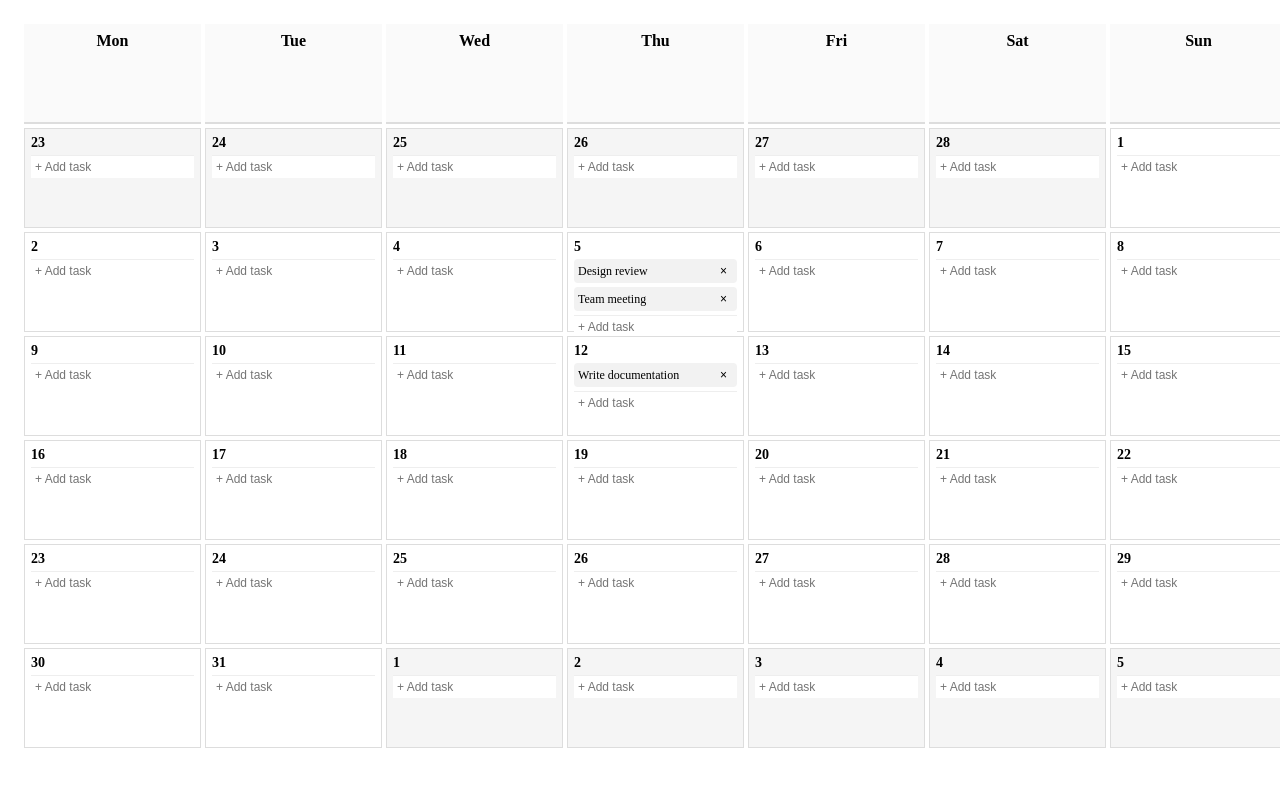
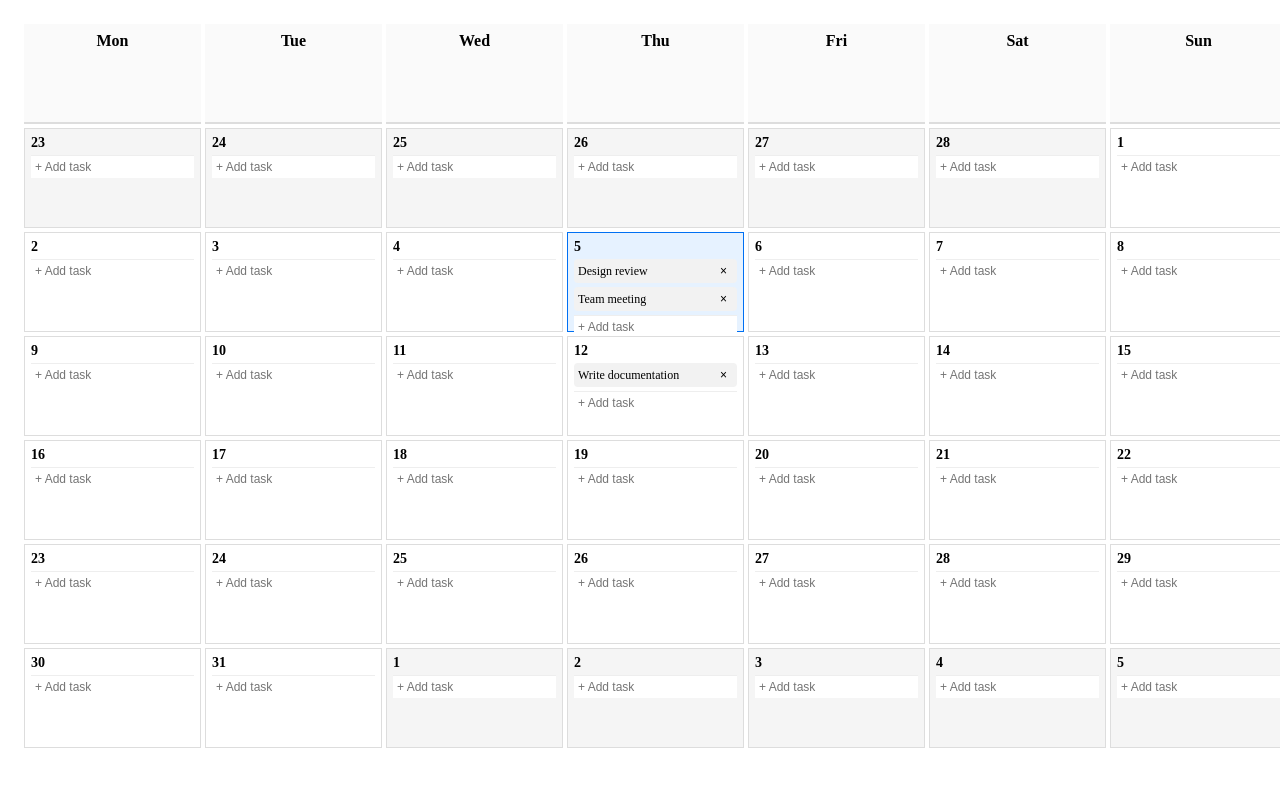
Before and after one commit to muvik-dev/calendar-app, a React (Vite) app: page / in a window 1280 px wide. Shown: the top 786 px of the page. Built offline with nearby package versions, Linux system fonts and the light colour scheme.

Commit message:
Added logic for displaying more than 2 tasks in calendar cell

```diff
--- a/src/widgets/calendar-grid/CalendarGrid.styles.ts
+++ b/src/widgets/calendar-grid/CalendarGrid.styles.ts
@@ -1,11 +1,15 @@
 import styled from "@emotion/styled"
 
 export const CalendarContainer = styled.div`
+    position: relative;
+    padding: 16px;
+`
+
+export const CalendarGridWrapper = styled.div`
     display: grid;
     grid-template-columns: repeat(7, 1fr);
     grid-auto-rows: 100px;
     gap: 4px;
-    padding: 16px;
 `
 
 export const WeekHeaderCell = styled.div`
@@ -16,13 +20,17 @@ export const WeekHeaderCell = styled.div`
     border-bottom: 2px solid #ddd;
 `
 
-export const DayCell = styled.div<{ $isCurrentMonth: boolean }>`
-    border: 1px solid #ddd;
-    padding: 6px;
+export const SidePanel = styled.div`
+    position: fixed;
+    top: 0;
+    right: 0;
+    bottom: 0;
+    width: 320px;
+    padding: 16px;
     display: flex;
     flex-direction: column;
-    gap: 4px;
-
-    background-color: ${({ $isCurrentMonth }) =>
-            $isCurrentMonth ? "#ffffff" : "#f5f5f5"};
+    gap: 8px;
+    background: #fafafa;
+    box-shadow: -2px 0 8px rgba(0, 0, 0, 0.1);
+    z-index: 1001;
 `
--- a/src/widgets/calendar-grid/CalendarGrid.tsx
+++ b/src/widgets/calendar-grid/CalendarGrid.tsx
@@ -1,10 +1,17 @@
 import { generateCalendarDays } from "@/domain/calendar/generateCalendarDays"
 import { WEEK_DAYS } from "@/domain/date/week.constants"
-import { CalendarContainer, WeekHeaderCell } from "./CalendarGrid.styles"
+import {
+    CalendarContainer,
+    CalendarGridWrapper,
+    SidePanel,
+    WeekHeaderCell,
+} from "./CalendarGrid.styles"
 import { useTaskStore } from "@/store/task/useTaskStore"
 import type { Task } from "@/domain/task/task.types"
 import { DayCell } from "./DayCell"
-import {useState} from "react";
+import { useMemo, useRef, useState } from "react"
+import type { DateKey } from "@/domain/types/date"
+import { DayTaskList } from "./DayTaskList"
 
 interface Props {
     year: number
@@ -60,11 +67,30 @@ export function CalendarGrid({ year, month }: Props) {
 
     const { tasks, dispatch } = useTaskStore(initialTasks)
     const [draggedTaskId, setDraggedTaskId] = useState<string | null>(null)
+    const [selectedDate, setSelectedDate] = useState<DateKey | null>(null)
+    const sidePanelRef = useRef<HTMLDivElement | null>(null)
 
     const tasksByDate = groupTasksByDate(tasks)
 
+    const selectedDayTasks = useMemo(
+        () => (selectedDate ? tasksByDate.get(selectedDate) ?? [] : []),
+        [selectedDate, tasksByDate]
+    )
+
+    const todayKey: DateKey = new Date().toISOString().slice(0, 10) as DateKey
+
+    function handleContainerClick(event: React.MouseEvent<HTMLDivElement>) {
+        if (!selectedDate) return
+        if (!sidePanelRef.current) return
+
+        if (!sidePanelRef.current.contains(event.target as Node)) {
+            setSelectedDate(null)
+        }
+    }
+
     return (
-        <CalendarContainer>
+        <CalendarContainer onClickCapture={handleContainerClick}>
+            <CalendarGridWrapper>
                 {WEEK_DAYS.map((day) => (
                     <WeekHeaderCell key={day}>{day}</WeekHeaderCell>
                 ))}
@@ -78,8 +104,45 @@ export function CalendarGrid({ year, month }: Props) {
                         dispatch={dispatch}
                         draggedTaskId={draggedTaskId}
                         setDraggedTaskId={setDraggedTaskId}
+                        onShowAllTasks={(date) => setSelectedDate(date)}
+                        isToday={day.date === todayKey}
                     />
                 ))}
+            </CalendarGridWrapper>
+
+            {selectedDate && (
+                <SidePanel ref={sidePanelRef}>
+                    <div
+                        style={{
+                            display: "flex",
+                            justifyContent: "space-between",
+                            alignItems: "center",
+                        }}
+                    >
+                        <h3>Tasks for {selectedDate}</h3>
+                        <button
+                            type="button"
+                            onClick={() => setSelectedDate(null)}
+                            style={{
+                                border: "none",
+                                background: "transparent",
+                                cursor: "pointer",
+                                fontSize: "16px",
+                            }}
+                        >
+                            ×
+                        </button>
+                    </div>
+                    <DayTaskList
+                        date={selectedDate}
+                        tasks={selectedDayTasks}
+                        dispatch={dispatch}
+                        draggedTaskId={draggedTaskId}
+                        setDraggedTaskId={setDraggedTaskId}
+                        showHeader={false}
+                    />
+                </SidePanel>
+            )}
         </CalendarContainer>
     )
 }
--- a/src/widgets/calendar-grid/DayCell.tsx
+++ b/src/widgets/calendar-grid/DayCell.tsx
@@ -1,10 +1,8 @@
-import { useState } from "react"
 import styled from "@emotion/styled"
-import { getDayNumber } from "@/domain/date/format.utils"
 import type { DateKey } from "@/domain/types/date"
 import type { Task } from "@/domain/task/task.types"
 import type { TaskAction } from "@/store/task/task.actions"
-import { TaskItem } from "@/components/task/TaskItem"
+import { DayTaskList } from "./DayTaskList"
 
 interface Props {
     date: DateKey
@@ -14,6 +12,8 @@ interface Props {
 
     draggedTaskId: string | null
     setDraggedTaskId: (id: string | null) => void
+    onShowAllTasks: (date: DateKey) => void
+    isToday: boolean
 }
 
 export function DayCell({
@@ -23,28 +23,17 @@ export function DayCell({
     dispatch,
     draggedTaskId,
     setDraggedTaskId,
+    onShowAllTasks,
+    isToday,
 }: Props) {
-    const [title, setTitle] = useState("")
-
-    function handleAddTask() {
-        if (!title.trim()) return
-
-        const newTask: Task = {
-            id: crypto.randomUUID(),
-            title: title.trim(),
-            date,
-            order: tasks.length,
-            createdAt: Date.now(),
-            updatedAt: Date.now(),
-        }
-
-        dispatch({ type: "ADD_TASK", payload: newTask })
-        setTitle("")
-    }
-
-    function handleDropOnDayEnd() {
+    return (
+        <Container
+            $isCurrentMonth={isCurrentMonth}
+            $isToday={isToday}
+            onDragOver={(e) => e.preventDefault()}
+            onDrop={(e) => {
+                e.preventDefault()
                 if (!draggedTaskId) return
-
                 const isSameDay = tasks.some((t) => t.id === draggedTaskId)
 
                 if (isSameDay) {
@@ -67,93 +56,32 @@ export function DayCell({
                 }
 
                 setDraggedTaskId(null)
-    }
-
-    function handleDropOnTask(targetOrder: number) {
-        if (!draggedTaskId) return
-
-        const draggedTask = tasks.find((t) => t.id === draggedTaskId)
-
-        if (draggedTask && draggedTask.date === date) {
-            dispatch({
-                type: "REORDER_TASK",
-                payload: {
-                    id: draggedTaskId,
-                    newOrder: targetOrder,
-                },
-            })
-        } else {
-            dispatch({
-                type: "MOVE_TASK",
-                payload: {
-                    id: draggedTaskId,
-                    toDate: date,
-                    newOrder: targetOrder,
-                },
-            })
-        }
-
-        setDraggedTaskId(null)
-    }
-
-    return (
-        <Container
-            $isCurrentMonth={isCurrentMonth}
-            onDragOver={(e) => e.preventDefault()}
-            onDrop={(e) => {
-                e.preventDefault()
-                handleDropOnDayEnd()
             }}
         >
-            <Header>{getDayNumber(date)}</Header>
-
-            {tasks.map((task) => (
-                <TaskItem
-                    key={task.id}
-                    task={task}
+            <DayTaskList
+                date={date}
+                tasks={tasks}
                 dispatch={dispatch}
-                    onDragStart={() => setDraggedTaskId(task.id)}
-                    onDropOnTask={() => handleDropOnTask(task.order)}
-                />
-            ))}
-
-            <Input
-                value={title}
-                onChange={(e) => setTitle(e.target.value)}
-                onKeyDown={(e) => {
-                    if (e.key === "Enter") {
-                        handleAddTask()
-                    }
-                }}
-                placeholder="+ Add task"
+                draggedTaskId={draggedTaskId}
+                setDraggedTaskId={setDraggedTaskId}
+                maxVisibleTasks={2}
+                onShowAllClick={() => onShowAllTasks(date)}
             />
         </Container>
     )
 }
 
-const Container = styled.div<{ $isCurrentMonth: boolean }>`
-    border: 1px solid #ddd;
+const Container = styled.div<{ $isCurrentMonth: boolean; $isToday: boolean }>`
+    border: 1px solid ${({ $isToday }) => ($isToday ? "#0070f3" : "#ddd")};
     padding: 6px;
     display: flex;
     flex-direction: column;
     gap: 4px;
 
-    background-color: ${({ $isCurrentMonth }) =>
-            $isCurrentMonth ? "#ffffff" : "#f5f5f5"};
+    background-color: ${({ $isCurrentMonth, $isToday }) =>
+            $isToday
+                    ? "#e6f2ff"
+                    : $isCurrentMonth
+                            ? "#ffffff"
+                            : "#f5f5f5"};
 `
-
-const Header = styled.div`
-    font-size: 14px;
-    font-weight: 600;
-`
-
-const Input = styled.input`
-    border: none;
-    border-top: 1px solid #eee;
-    padding: 4px;
-    font-size: 12px;
-
-    &:focus {
-        outline: none;
-    }
-`
--- /dev/null
+++ b/src/widgets/calendar-grid/DayTaskList.tsx
@@ -0,0 +1,141 @@
+import { useState } from "react"
+import styled from "@emotion/styled"
+import { getDayNumber } from "@/domain/date/format.utils"
+import type { DateKey } from "@/domain/types/date"
+import type { Task } from "@/domain/task/task.types"
+import type { TaskAction } from "@/store/task/task.actions"
+import { TaskItem } from "@/components/task/TaskItem"
+
+interface Props {
+    date: DateKey
+    tasks: Task[]
+    dispatch: React.Dispatch<TaskAction>
+    draggedTaskId: string | null
+    setDraggedTaskId: (id: string | null) => void
+    maxVisibleTasks?: number
+    showHeader?: boolean
+    onShowAllClick?: () => void
+}
+
+export function DayTaskList({
+    date,
+    tasks,
+    dispatch,
+    draggedTaskId,
+    setDraggedTaskId,
+    maxVisibleTasks,
+    showHeader = true,
+    onShowAllClick,
+}: Props) {
+    const [title, setTitle] = useState("")
+
+    const visibleTasks =
+        typeof maxVisibleTasks === "number"
+            ? tasks.slice(0, maxVisibleTasks)
+            : tasks
+    const hiddenCount =
+        typeof maxVisibleTasks === "number"
+            ? Math.max(0, tasks.length - maxVisibleTasks)
+            : 0
+
+    function handleAddTask() {
+        if (!title.trim()) return
+
+        const newTask: Task = {
+            id: crypto.randomUUID(),
+            title: title.trim(),
+            date,
+            order: tasks.length,
+            createdAt: Date.now(),
+            updatedAt: Date.now(),
+        }
+
+        dispatch({ type: "ADD_TASK", payload: newTask })
+        setTitle("")
+    }
+
+    function handleDropOnTask(targetOrder: number) {
+        if (!draggedTaskId) return
+
+        const draggedTask = tasks.find((t) => t.id === draggedTaskId)
+
+        if (draggedTask && draggedTask.date === date) {
+            dispatch({
+                type: "REORDER_TASK",
+                payload: {
+                    id: draggedTaskId,
+                    newOrder: targetOrder,
+                },
+            })
+        } else {
+            dispatch({
+                type: "MOVE_TASK",
+                payload: {
+                    id: draggedTaskId,
+                    toDate: date,
+                    newOrder: targetOrder,
+                },
+            })
+        }
+
+        setDraggedTaskId(null)
+    }
+
+    return (
+        <>
+            {showHeader && <Header>{getDayNumber(date)}</Header>}
+
+            {visibleTasks.map((task) => (
+                <TaskItem
+                    key={task.id}
+                    task={task}
+                    dispatch={dispatch}
+                    onDragStart={() => setDraggedTaskId(task.id)}
+                    onDropOnTask={() => handleDropOnTask(task.order)}
+                />
+            ))}
+
+            {hiddenCount > 0 && onShowAllClick && (
+                <MoreButton type="button" onClick={onShowAllClick}>
+                    +{hiddenCount} more
+                </MoreButton>
+            )}
+
+            <Input
+                value={title}
+                onChange={(e) => setTitle(e.target.value)}
+                onKeyDown={(e) => {
+                    if (e.key === "Enter") {
+                        handleAddTask()
+                    }
+                }}
+                placeholder="+ Add task"
+            />
+        </>
+    )
+}
+
+const Header = styled.div`
+    font-size: 14px;
+    font-weight: 600;
+`
+
+const Input = styled.input`
+    border: none;
+    border-top: 1px solid #eee;
+    padding: 4px;
+    font-size: 12px;
+
+    &:focus {
+        outline: none;
+    }
+`
+
+const MoreButton = styled.button`
+    border: none;
+    background: transparent;
+    cursor: pointer;
+    font-size: 11px;
+    color: #0070f3;
+    align-self: flex-start;
+`
```
Lines whose indentation alone changed are shown as unchanged.
